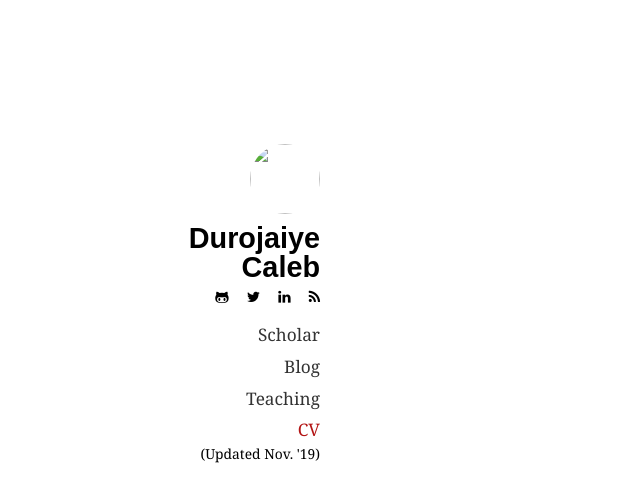
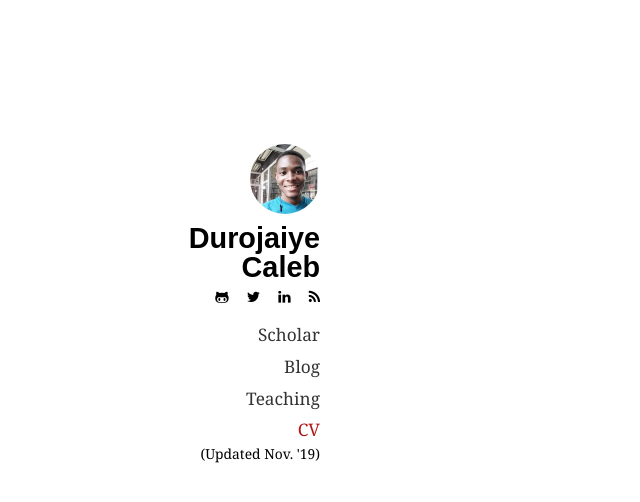
Before and after one commit to dCO2/blog-gh-pages, a Jekyll site: the page built from jrnl.html, in a window 1280 px wide. Shown: the top 502 px of the page, without its empty margins (0-640 px from the left). Built offline with Jekyll 4.4.1, drawn with Linux system fonts in a browser that asks for light colours.

Commit message:
Update _config.yml

```diff
--- a/_config.yml
+++ b/_config.yml
@@ -4,7 +4,7 @@ url: "https://dco2.github.io/blog-gh-pages/"
 
 # Author info
 author_name: Durojaiye Caleb
-author_image_path: images/author-image.png
+author_image_path: /blog-gh-pages/images/author-image.png
 
 # External services
 github_url: "https://github.com/ABC"
```
